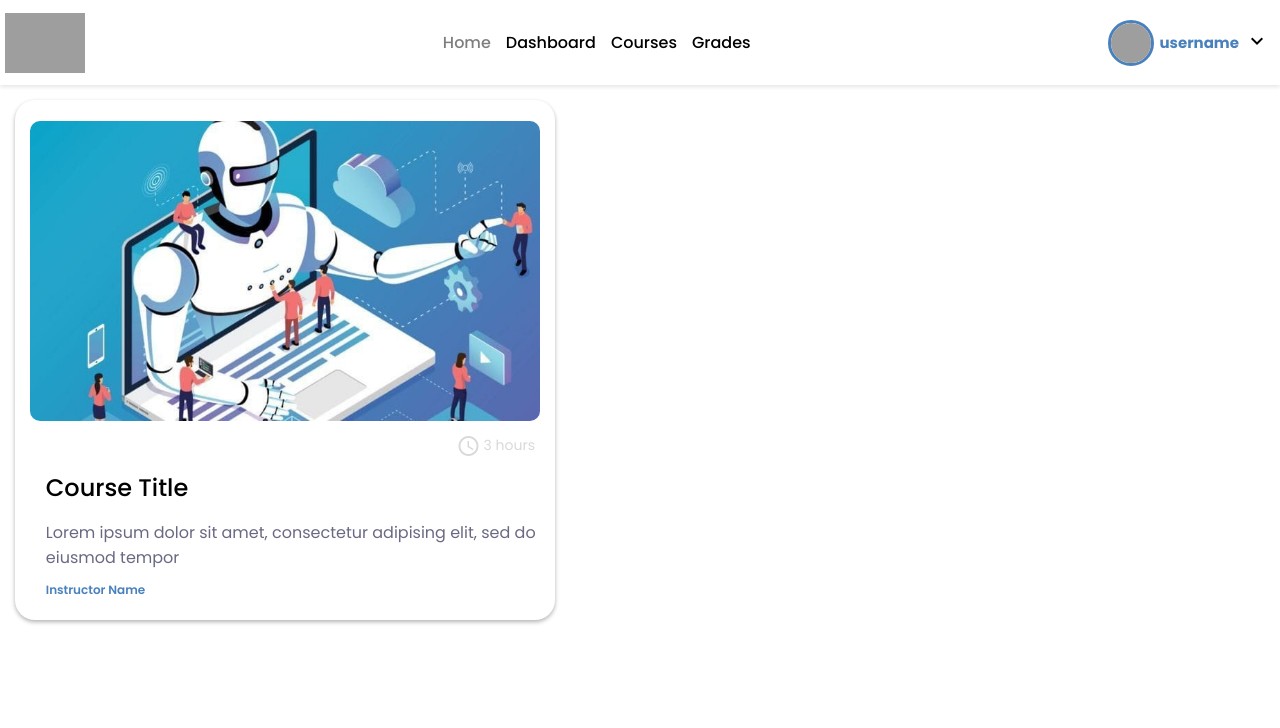
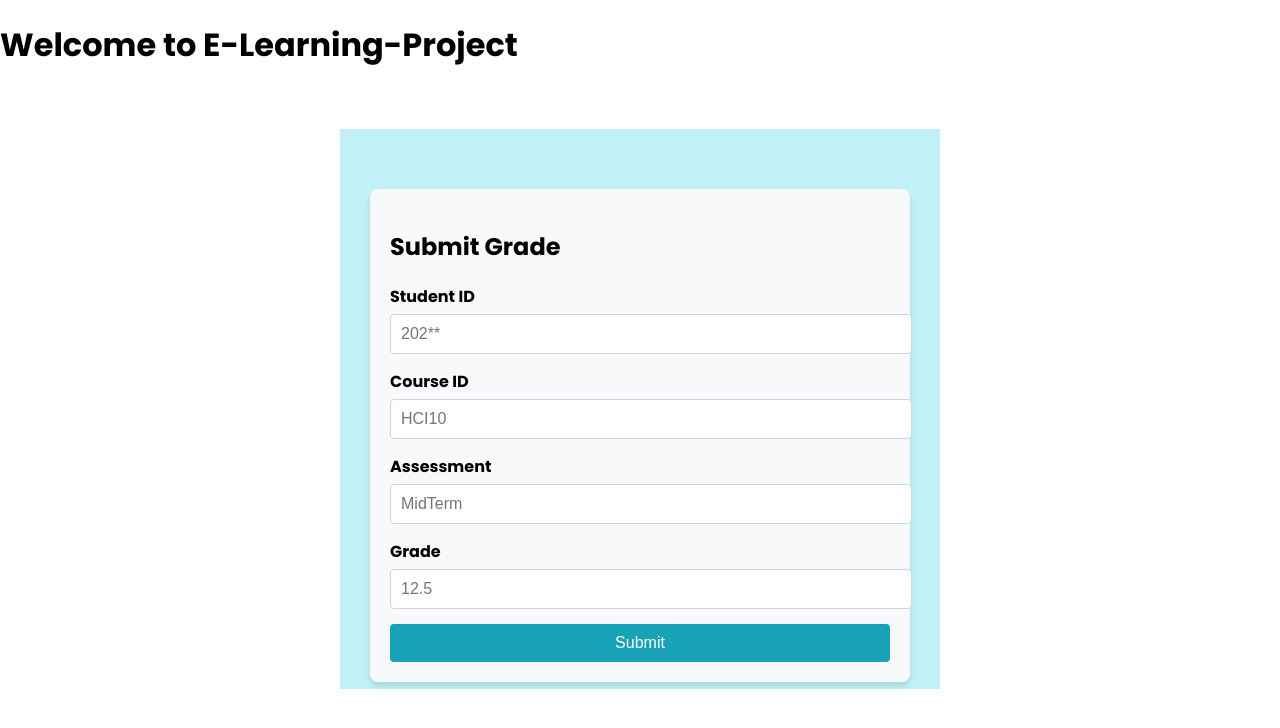
Before and after one commit to BasharMOhamed/E-Learning-Management, an Angular app: page / in a window 1280 px wide. Shown: the top 728 px of the page. Built offline with nearby package versions, Linux system fonts and the light colour scheme; grey boxes are pictures that could not be loaded.

Commit message:
grading page

```diff
--- a/angular.json
+++ b/angular.json
@@ -24,7 +24,7 @@
                 "input": "public"
               }
             ],
-            "styles": ["src/custom-theme.scss", "src/styles.css"],
+            "styles": ["src/styles.css"],
             "scripts": []
           },
           "configurations": {
--- a/package.json
+++ b/package.json
@@ -21,6 +21,7 @@
     "@angular/platform-browser-dynamic": "^18.1.0",
     "@angular/router": "^18.1.0",
     "material-design-icons-iconfont": "^6.7.0",
+    "ngx-toastr": "^19.0.0",
     "primeicons": "^7.0.0",
     "primeng": "^18.0.0",
     "rxjs": "~7.8.0",
--- a/src/app/app.component.html
+++ b/src/app/app.component.html
@@ -1,4 +1,4 @@
-<app-nav-bar></app-nav-bar>
-<router-outlet>
-  <app-course-card></app-course-card>
-</router-outlet>
+<div>
+  <h1>Welcome to {{ title }}</h1>
+  <app-grading-form></app-grading-form>
+</div>
--- a/src/app/app.component.ts
+++ b/src/app/app.component.ts
@@ -1,12 +1,12 @@
 import { Component } from '@angular/core';
 import { RouterOutlet } from '@angular/router';
-import { NavBarComponent } from '../Components/nav-bar/nav-bar.component';
-import { CourseCardComponent } from '../Components/course-card/course-card.component';
+import { GradingFormComponent } from './grading/grading.component';
+import { ToastrModule } from 'ngx-toastr';
 
 @Component({
   selector: 'app-root',
   standalone: true,
-  imports: [RouterOutlet, NavBarComponent, CourseCardComponent],
+  imports: [RouterOutlet, GradingFormComponent, ToastrModule],
   templateUrl: './app.component.html',
   styleUrl: './app.component.css',
 })
--- /dev/null
+++ b/src/app/grading/grading.component.css
@@ -0,0 +1,72 @@
+/* General styles */
+/* grading-form.component.css */
+
+/* Center the form on the page */
+
+.form-container {
+  max-width: 500px;
+  margin: 50px auto;
+  padding: 20px;
+  background-color: #f8f9fa; /* Light grey background */
+  border-radius: 8px;
+  box-shadow: 0 4px 6px rgba(0, 0, 0, 0.1);
+}
+
+/* Style the form elements */
+.form-group {
+  margin-bottom: 15px;
+}
+
+label {
+  display: block;
+  font-weight: bold;
+  margin-bottom: 5px;
+}
+
+input {
+  width: 100%;
+  padding: 10px;
+  font-size: 16px;
+  border: 1px solid #ced4da;
+  border-radius: 4px;
+  outline: none;
+  transition: border-color 0.3s;
+}
+
+input:focus {
+  border-color: #80bdff;
+  box-shadow: 0 0 5px rgba(128, 189, 255, 0.5);
+}
+
+.submit-button {
+  width: 100%;
+  padding: 10px;
+  background-color: #17a2b8;
+  color: white;
+  font-size: 16px;
+  border: none;
+  border-radius: 4px;
+  cursor: pointer;
+  transition: background-color 0.3s;
+}
+
+.submit-button:hover {
+  background-color: #138496;
+}
+
+.feedback {
+  margin-top: 15px;
+  font-size: 14px;
+  color: #155724;
+  background-color: #d4edda;
+  padding: 10px;
+  border: 1px solid #c3e6cb;
+  border-radius: 4px;
+}
+.toast {
+  background-color: #f1f1f1; /* Change background color */
+  color: #333; /* Change text color */
+  border-radius: 5px;
+  padding: 10px;
+  font-size: 14px;
+}
--- /dev/null
+++ b/src/app/grading/grading.component.html
@@ -0,0 +1,62 @@
+<div
+  style="
+    background-color: #c1f0f7;
+    margin: 60px auto;
+    max-width: 600px;
+    height: 550px;
+    padding-top: 10px;
+  "
+>
+  <div class="form-container">
+    <h2>Submit Grade</h2>
+    <form>
+      <div class="form-group">
+        <label for="studentID">Student ID</label>
+        <input
+          id="studentID"
+          type="text"
+          [(ngModel)]="studentID"
+          name="studentID"
+          placeholder="202**"
+          required
+        />
+      </div>
+      <div class="form-group">
+        <label for="courseID">Course ID</label>
+        <input
+          id="courseID"
+          type="text"
+          [(ngModel)]="courseID"
+          name="courseID"
+          placeholder="HCI10"
+          required
+        />
+      </div>
+      <div class="form-group">
+        <label for="assessment">Assessment</label>
+        <input
+          id="assessment"
+          type="text"
+          [(ngModel)]="assessment"
+          name="assessment"
+          placeholder="MidTerm"
+          required
+        />
+      </div>
+      <div class="form-group">
+        <label for="grade">Grade</label>
+        <input
+          id="grade"
+          type="number"
+          [(ngModel)]="grade"
+          name="grade"
+          placeholder="12.5"
+          required
+        />
+      </div>
+      <button type="button" class="submit-button" (click)="submitForm()">
+        Submit
+      </button>
+    </form>
+  </div>
+</div>
--- /dev/null
+++ b/src/app/grading/grading.component.ts
@@ -0,0 +1,29 @@
+// grading-form.component.ts
+// grading-form.component.ts
+import { Component } from '@angular/core';
+import { FormsModule } from '@angular/forms';
+import { ToastrService } from 'ngx-toastr';
+
+@Component({
+  selector: 'app-grading-form',
+  standalone: true,
+  imports: [FormsModule],
+  templateUrl: './grading.component.html',
+  styleUrls: ['./grading.component.css'],
+})
+export class GradingFormComponent {
+  studentID = '';
+  courseID = '';
+  assessment = '';
+  grade = '';
+
+  constructor(private toastr: ToastrService) {}
+
+  submitForm() {
+    if (this.studentID && this.courseID && this.assessment && this.grade) {
+      this.toastr.success('Form submitted successfully', 'success');
+    } else {
+      this.toastr.error('Please fill out all fields before submitting');
+    }
+  }
+}
--- a/src/main.ts
+++ b/src/main.ts
@@ -1,6 +1,20 @@
+import { enableProdMode } from '@angular/core';
 import { bootstrapApplication } from '@angular/platform-browser';
-import { appConfig } from './app/app.config';
 import { AppComponent } from './app/app.component';
+import { ToastrModule } from 'ngx-toastr';
+import { BrowserAnimationsModule } from '@angular/platform-browser/animations';
+import { importProvidersFrom } from '@angular/core';
 
-bootstrapApplication(AppComponent, appConfig)
-  .catch((err) => console.error(err));
+bootstrapApplication(AppComponent, {
+  providers: [
+    importProvidersFrom(
+      BrowserAnimationsModule, // Required for animations
+      ToastrModule.forRoot({
+        // Configure ToastrModule
+        timeOut: 3000,
+        positionClass: 'toast-bottom-right',
+        preventDuplicates: true,
+      })
+    ),
+  ],
+}).catch((err) => console.error(err));
--- a/tsconfig.json
+++ b/tsconfig.json
@@ -18,10 +18,7 @@
     "importHelpers": true,
     "target": "ES2022",
     "module": "ES2022",
-    "lib": [
-      "ES2022",
-      "dom"
-    ]
+    "lib": ["ES2022", "dom"]
   },
   "angularCompilerOptions": {
     "enableI18nLegacyMessageIdFormat": false,
```
Also changed, not shown: 2 other files (tests, documents, lock files or other folders).
